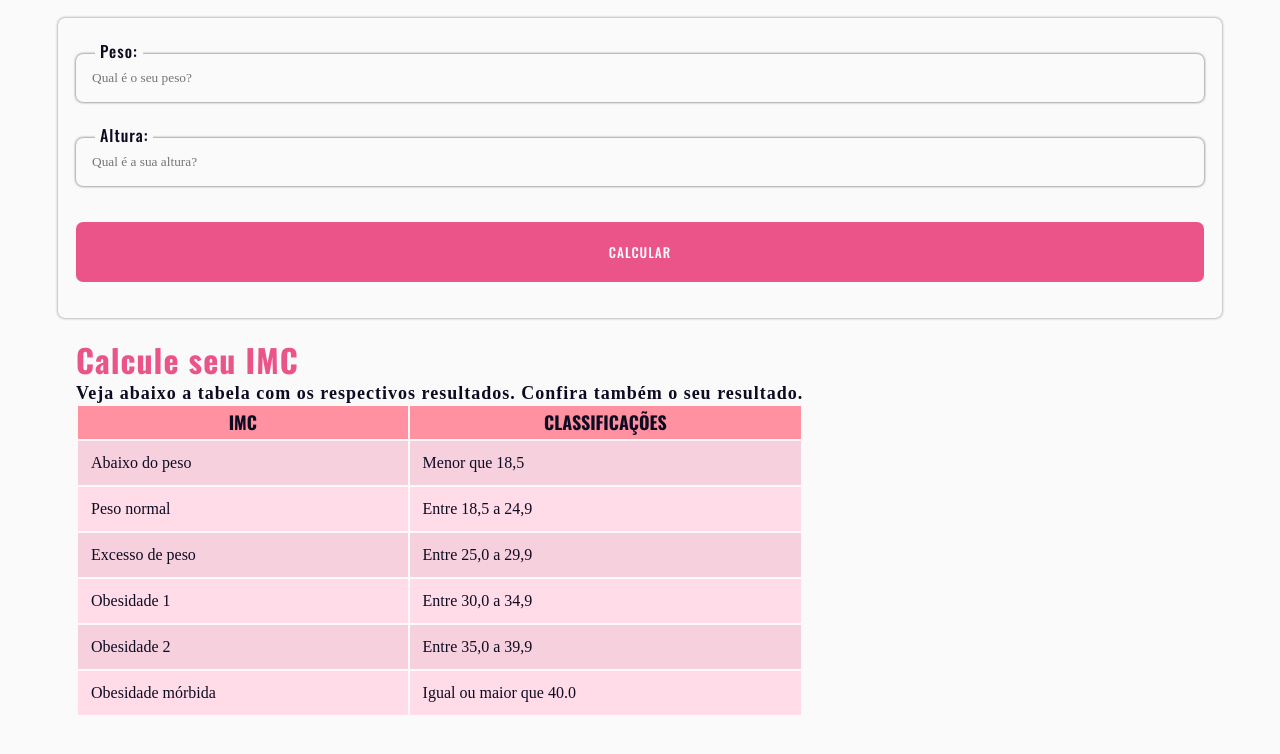
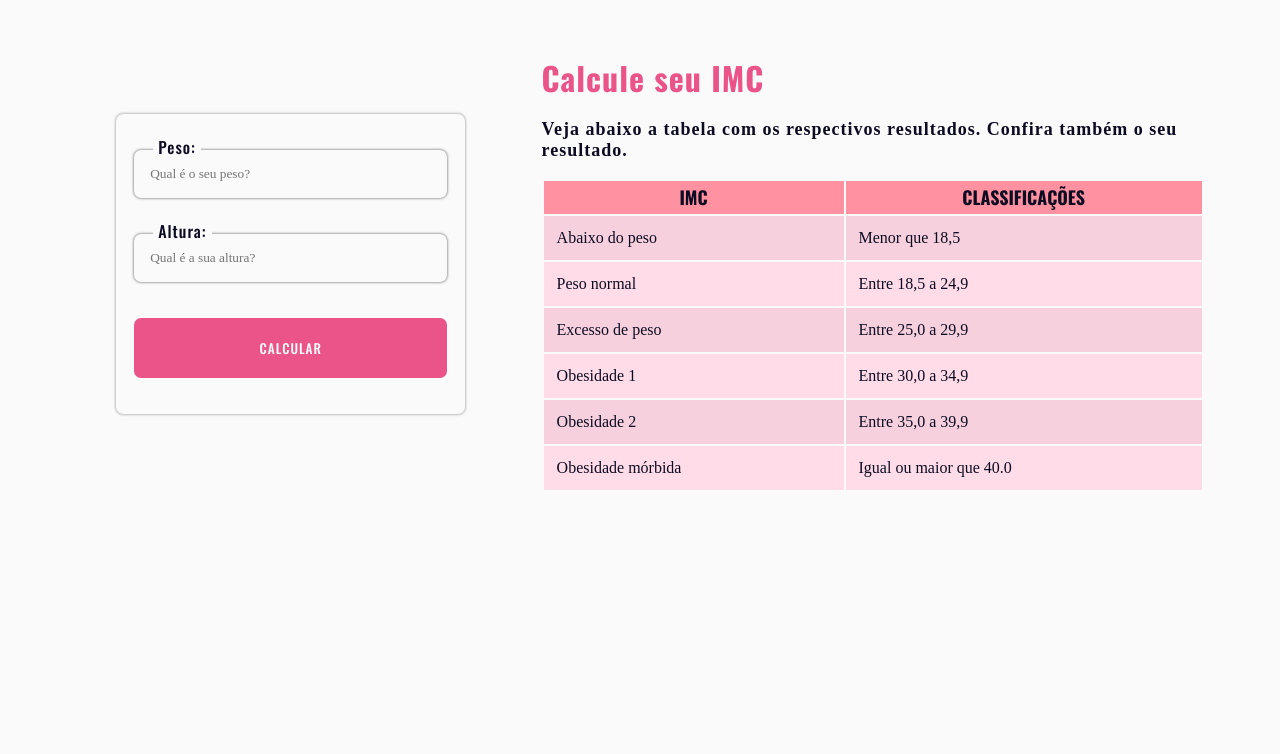
Before and after one commit to lucianosants/bmi_calculator, a React (Vite) app: page / in a window 1280 px wide. Shown: the top 754 px of the page. Built offline with nearby package versions, Linux system fonts and the light colour scheme; a web font is replaced by a local one.

Commit message:
some fixes

```diff
--- a/src/components/Form/styles.js
+++ b/src/components/Form/styles.js
@@ -6,7 +6,8 @@ export const FormContainer = styled('form', {
 	padding: '1.8rem',
 	display: 'flex',
 	flexDirection: 'column',
-	width: '100%',
+	width: '30%',
+	height: 'auto',
 	margin: '0 auto',
 });
 
--- a/src/components/Layout/index.jsx
+++ b/src/components/Layout/index.jsx
@@ -15,7 +15,7 @@ export default function Layout() {
 		e.preventDefault();
 
 		if (weight <= 0 || !weight) {
-			return setError('peso invalido');
+			return setError('Peso invalido');
 		}
 
 		if (height <= 0 || !height) {
--- a/src/components/Layout/styles.js
+++ b/src/components/Layout/styles.js
@@ -6,6 +6,7 @@ export const Container = styled('main', {
 	padding: '1.8rem',
 	display: 'flex',
 	flexWrap: 'wrap',
+	alignItems: 'center',
 });
 
 export const Text = styled('h4', {
@@ -13,6 +14,7 @@ export const Text = styled('h4', {
 	fontSize: '1.8rem',
 	fontFamily: '$bodyText',
 	letterSpacing: '0.1rem',
+	margin: '1.8rem 0',
 
 	variants: {
 		typography: {
--- a/src/components/Result/index.jsx
+++ b/src/components/Result/index.jsx
@@ -3,6 +3,7 @@ import {
 	ResultContainer,
 	Table,
 	TableBody,
+	TableContainer,
 	TableData,
 	TableHead,
 } from './styled';
@@ -32,7 +33,8 @@ export default function Result() {
 				Veja abaixo a tabela com os respectivos resultados. Confira
 				também o seu resultado.
 			</Text>
-			<div>
+
+			<TableContainer>
 				<Table>
 					<TableHead>
 						<tr>
@@ -56,7 +58,7 @@ export default function Result() {
 						)}
 					</TableBody>
 				</Table>
-			</div>
+			</TableContainer>
 		</ResultContainer>
 	);
 }
--- a/src/components/Result/styled.js
+++ b/src/components/Result/styled.js
@@ -1,7 +1,10 @@
 import { styled } from '@/styles/stitches.config';
+
+export const TableContainer = styled('div', {});
 
 export const ResultContainer = styled('section', {
 	padding: '1.8rem',
+	maxWidth: '60%',
 });
 
 export const Table = styled('table', {
```
